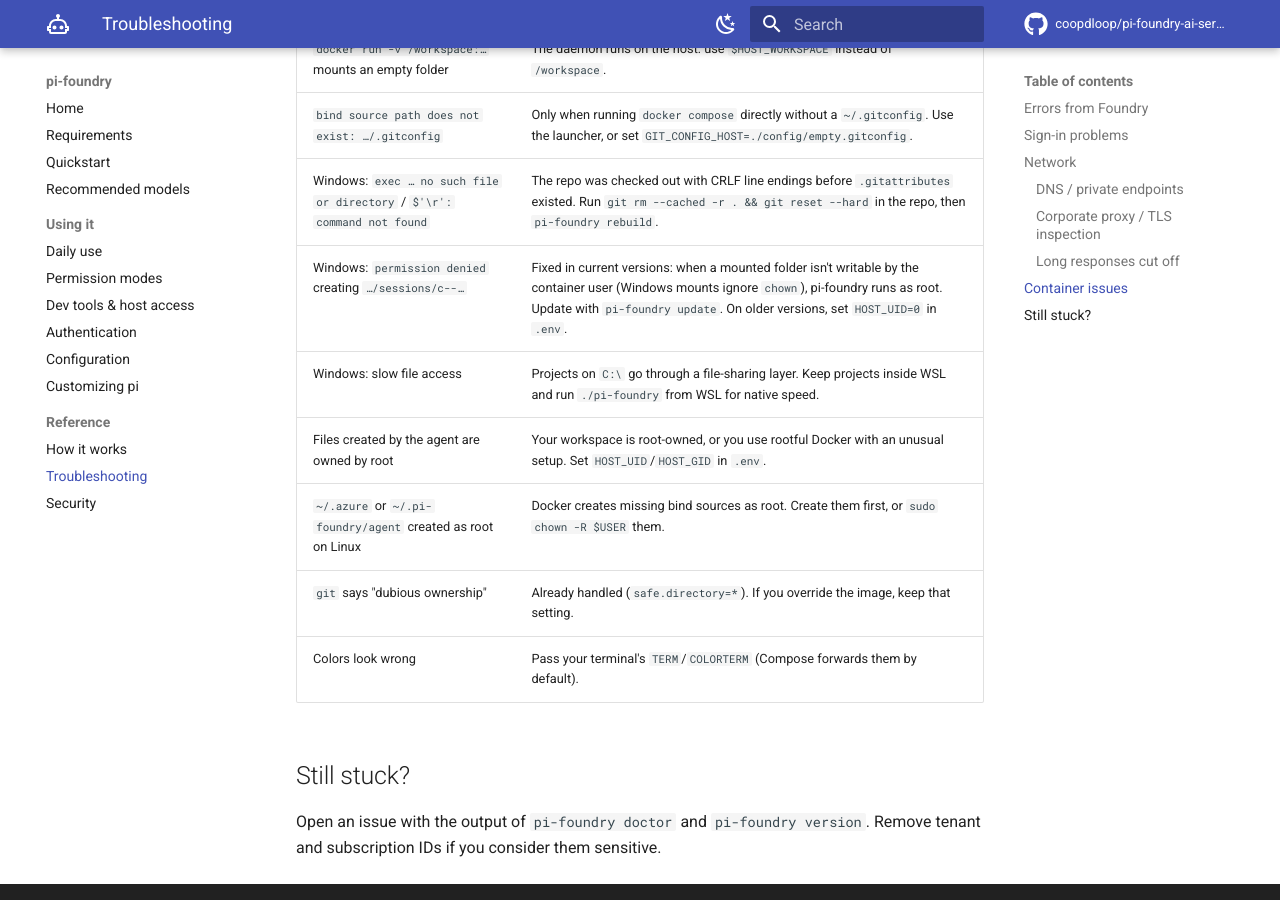
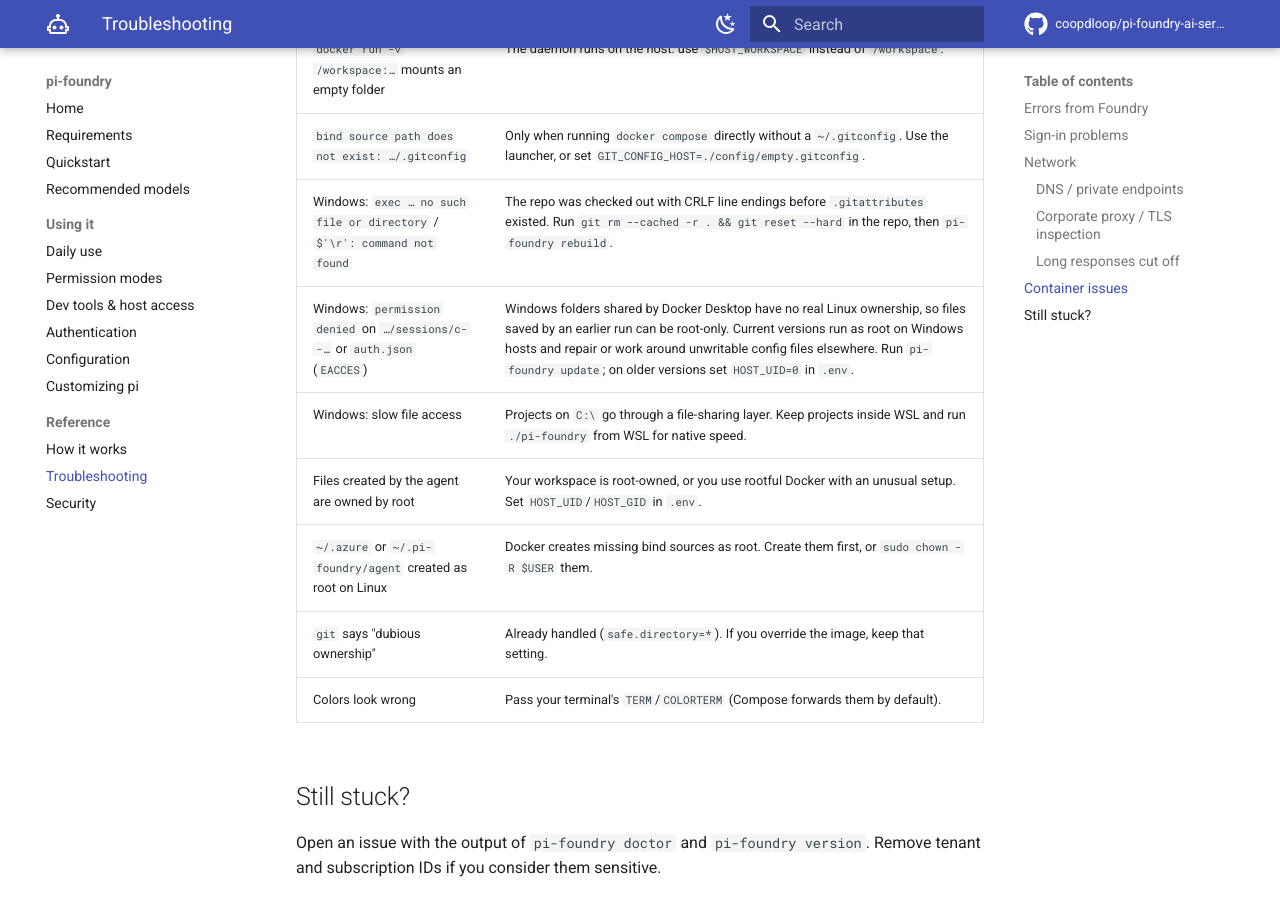
Before and after one commit to coopdloop/pi-foundry-ai-service-container, an MkDocs documentation site: the page built from docs/troubleshooting.md, in a window 1280 px wide and 900 px high, scrolled down 2565 px. Built offline with MkDocs 1.6.1 and Material for MkDocs 9.7.7, drawn with Linux system fonts in a browser that asks for light colours; comment, search, counter and statistics services are not loaded.

Commit message:
fix: run as root on Windows hosts and repair unwritable pi config files
Windows folders shared by Docker Desktop have no real Linux ownership,
so files pi saved earlier as root (auth.json is 0600) failed with EACCES
once the container switched to the unprivileged user.

- HOST_OS=windows (set by the Windows launchers): run as root; WSL keeps
  the unprivileged user
- Elsewhere: find files in the pi config dir the user can't write, take
  ownership of them, and fall back to root if that is ignored

Co-Authored-By: Claude Opus 5.5 <noreply@anthropic.com>

```diff
--- a/docs/troubleshooting.md
+++ b/docs/troubleshooting.md
@@ -64,7 +64,7 @@ pi's default request timeout is generous. If a proxy kills idle connections, set
 | `docker run -v /workspace:…` mounts an empty folder | The daemon runs on the host: use `$HOST_WORKSPACE` instead of `/workspace`. |
 | `bind source path does not exist: …/.gitconfig` | Only when running `docker compose` directly without a `~/.gitconfig`. Use the launcher, or set `GIT_CONFIG_HOST=./config/empty.gitconfig`. |
 | Windows: `exec … no such file or directory` / `$'\r': command not found` | The repo was checked out with CRLF line endings before `.gitattributes` existed. Run `git rm --cached -r . && git reset --hard` in the repo, then `pi-foundry rebuild`. |
-| Windows: `permission denied` creating `…/sessions/c--…` | Fixed in current versions: when a mounted folder isn't writable by the container user (Windows mounts ignore `chown`), pi-foundry runs as root. Update with `pi-foundry update`. On older versions, set `HOST_UID=0` in `.env`. |
+| Windows: `permission denied` on `…/sessions/c--…` or `auth.json` (`EACCES`) | Windows folders shared by Docker Desktop have no real Linux ownership, so files saved by an earlier run can be root-only. Current versions run as root on Windows hosts and repair or work around unwritable config files elsewhere. Run `pi-foundry update`; on older versions set `HOST_UID=0` in `.env`. |
 | Windows: slow file access | Projects on `C:\` go through a file-sharing layer. Keep projects inside WSL and run `./pi-foundry` from WSL for native speed. |
 | Files created by the agent are owned by root | Your workspace is root-owned, or you use rootful Docker with an unusual setup. Set `HOST_UID`/`HOST_GID` in `.env`. |
 | `~/.azure` or `~/.pi-foundry/agent` created as root on Linux | Docker creates missing bind sources as root. Create them first, or `sudo chown -R $USER` them. |
```
Also changed, not shown: 1 other file.
